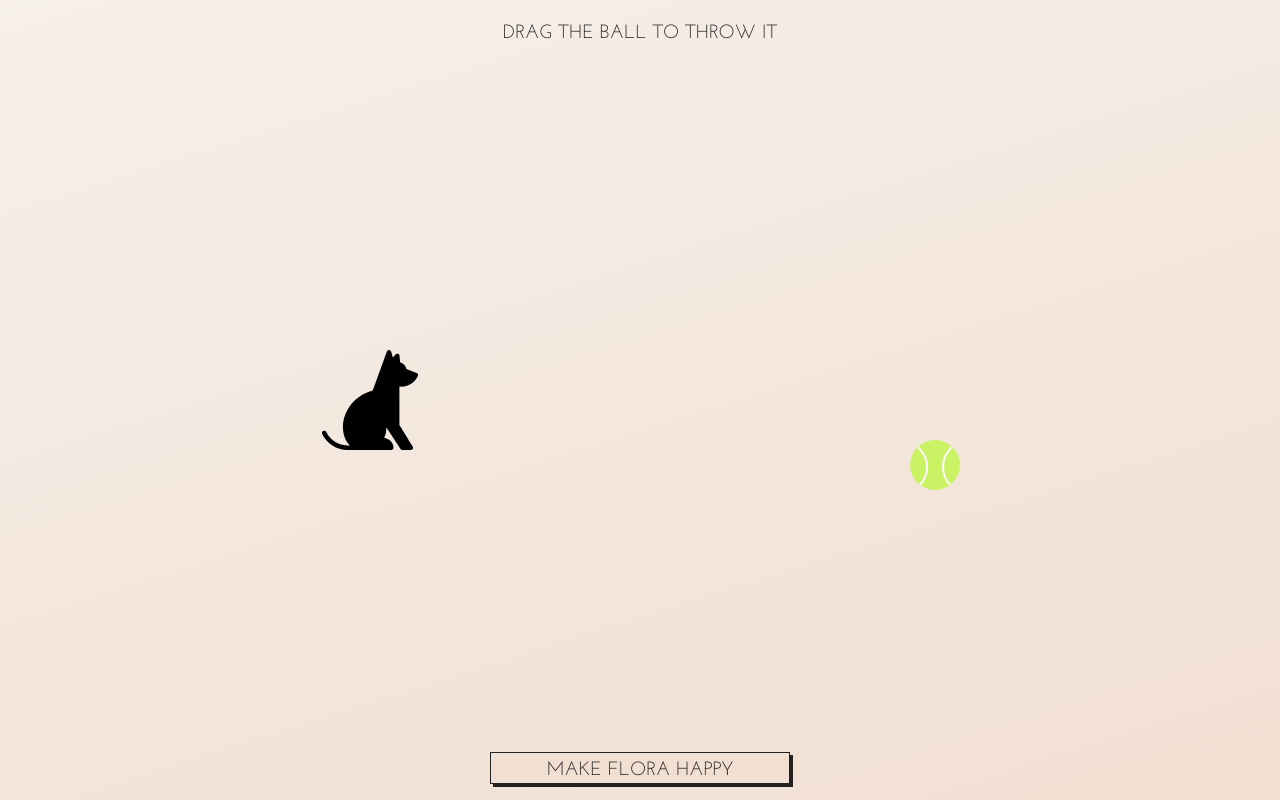
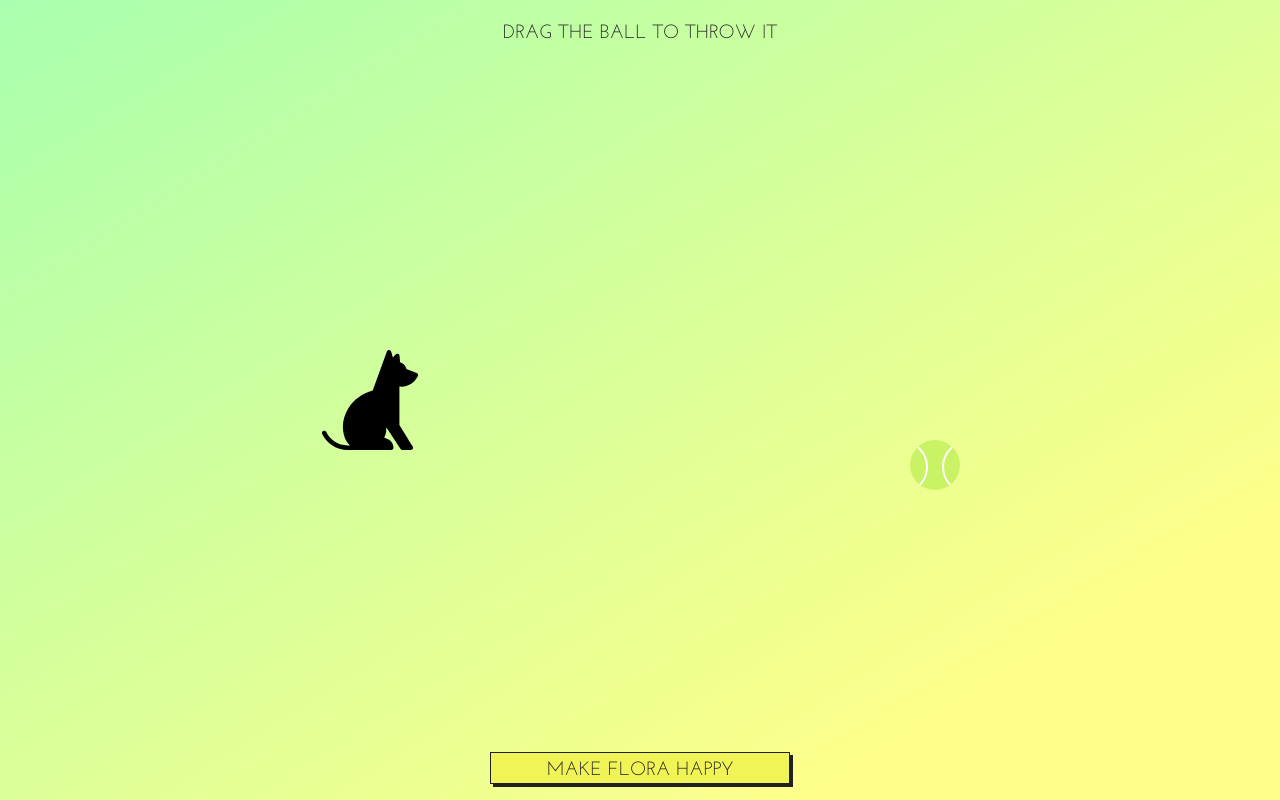
Before and after one commit to carolinahagman/a-useless-site, a plain HTML site: page index.html in a window 1280 px wide. Drawn offline with Linux system fonts and the light colour scheme; files whose address does not match are found by name.

Commit message:
Change background on load

```diff
--- a/app.js
+++ b/app.js
@@ -7,6 +7,19 @@ const sittingDog = document.querySelector("#dog-sitting");
 const standingDog = document.querySelector("#dog-standing");
 const dogContainer = document.querySelector(".dog-container");
 const main = document.querySelector("main");
+const body = document.querySelector("body");
+const backgroundColor = [
+  "linear-gradient(162.61deg, #f6f0ea -0.68%, #f1dfd1 100%)",
+  "linear-gradient(326deg, #a4508b 0%, #5f0a87 74%)",
+  "linear-gradient(to top left, #a8ceff 0%, #ff8ab3 81%)",
+  "linear-gradient(to bottom right, #a8ffae 0%, #fdff8a 81%)",
+  "linear-gradient(315deg, #f39f86 0%, #f9d976 74%)",
+];
+window.addEventListener("load", () => {
+  body.style.background =
+    backgroundColor[Math.floor(Math.random() * Math.floor(4))];
+});
+
 const randomColors = [
   "hotpink",
   "yellow",
--- a/style.css
+++ b/style.css
@@ -7,8 +7,7 @@
 :root {
   --font: JosefinSans;
   --font-color: #212121;
-  --bg-color: linear-gradient(162.61deg, #f6f0ea -0.68%, #f1dfd1 100%);
-  --btn-color: #f1dfd1;
+  --btn-color: #f1f456;
 }
 
 * {
@@ -18,7 +17,6 @@
 }
 
 body {
-  background: var(--bg-color);
   height: 100vh;
   width: 100vw;
   touch-action: none;
```
